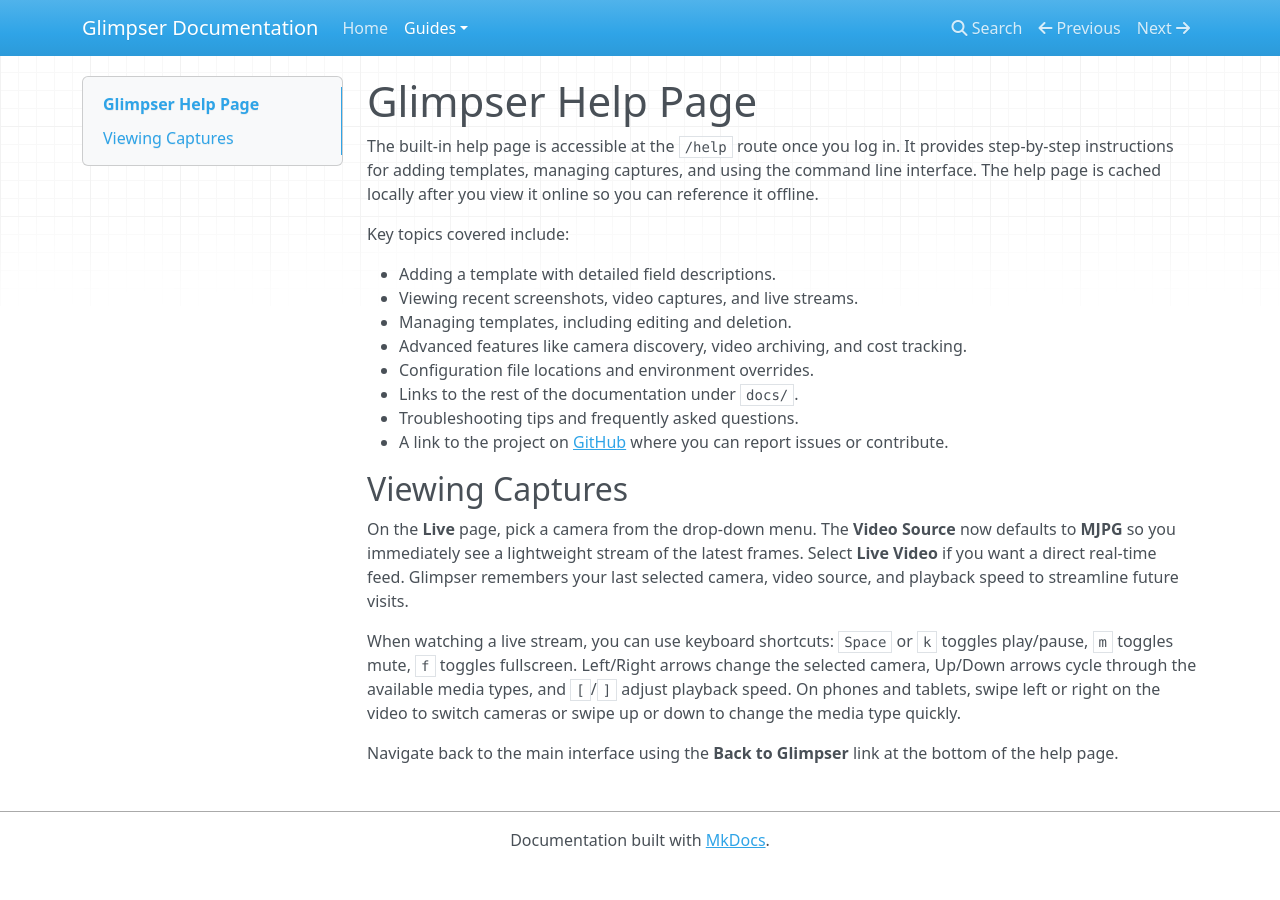
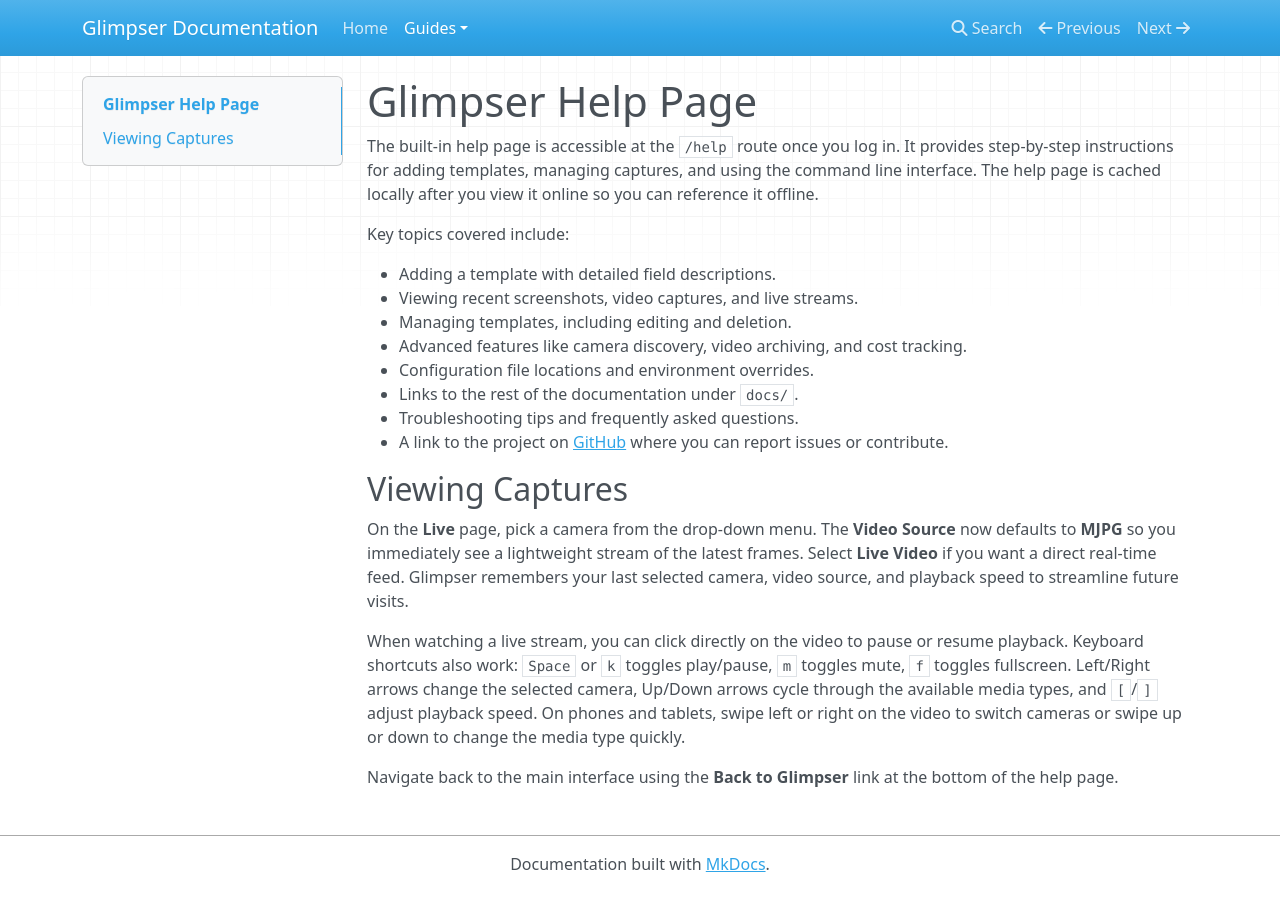
Before and after one commit to KristopherKubicki/glimpser, an MkDocs documentation site: the page built from docs/help_page.md, in a window 1280 px wide. Built offline with MkDocs 1.6.1, drawn with Linux system fonts in a browser that asks for light colours; nearby versions of some CDN libraries.

Commit message:
feat(frontend): add click-to-toggle playback

```diff
--- a/app/static/js/live.js
+++ b/app/static/js/live.js
@@ -1122,6 +1122,9 @@
 window.selectPreviousSource = selectPreviousSource;
 window.togglePlayback = togglePlayback;
 
+// Allow pausing/resuming the video by clicking anywhere on the player
+video.addEventListener("click", togglePlayback);
+
 // --- Mobile swipe handling ---
 // Allow quick camera changes on touch devices by swiping left or right
 let touchStartX = null;
--- a/docs/help_page.md
+++ b/docs/help_page.md
@@ -21,7 +21,7 @@
 
 On the **Live** page, pick a camera from the drop-down menu. The **Video Source** now defaults to **MJPG** so you immediately see a lightweight stream of the latest frames. Select **Live Video** if you want a direct real-time feed. Glimpser remembers your last selected camera, video source, and playback speed to streamline future visits.
 
-When watching a live stream, you can use keyboard shortcuts:
+When watching a live stream, you can click directly on the video to pause or resume playback. Keyboard shortcuts also work:
 `Space` or `k` toggles play/pause, `m` toggles mute, `f` toggles fullscreen.
 Left/Right arrows change the selected camera, Up/Down arrows cycle through the
 available media types, and `[`/`]` adjust playback speed. On phones and tablets,
```
Also changed, not shown: docs/live_scrub.md (+1 -1 lines).
